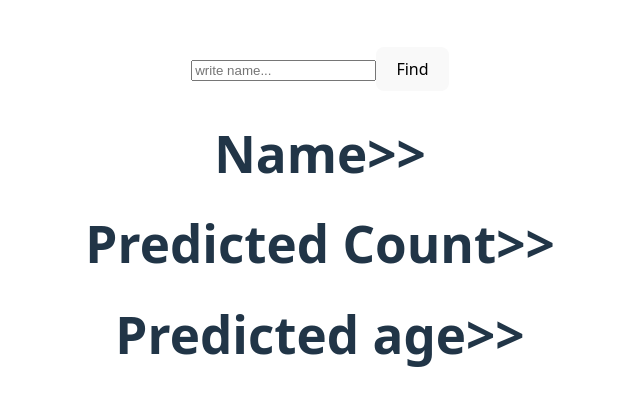
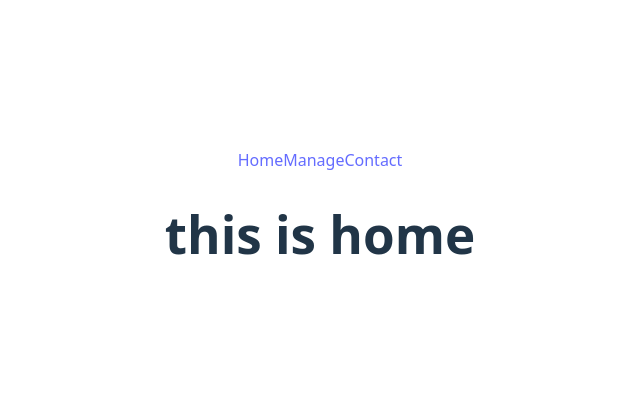
Before and after one commit to Ansharora124/learningreact, a React (Vite) app: page / in a window 1280 px wide. Shown: the part 178-584 px from the top of the page, without its empty margins (320-960 px from the left). Built offline with nearby package versions, Linux system fonts and the light colour scheme.

Commit message:
react router dom

```diff
--- a/package.json
+++ b/package.json
@@ -12,7 +12,8 @@
   "dependencies": {
     "axios": "^1.12.2",
     "react": "^19.1.1",
-    "react-dom": "^19.1.1"
+    "react-dom": "^19.1.1",
+    "react-router-dom": "^7.9.3"
   },
   "devDependencies": {
     "@eslint/js": "^9.33.0",
--- a/src/App.jsx
+++ b/src/App.jsx
@@ -1,43 +1,27 @@
-import { useState } from 'react'
+import './App.css'
+import { BrowserRouter as Router, Routes, Route, Link } from 'react-router-dom'
+import { Home } from './pages/Home'
+import { Contact } from './pages/Contact'
+import { Manage } from './pages/Manage'
 
-import './App.css'
+function App() {
+  return (
+    <div className='App'>
+      <Router>
+        <div>
+     <Link to='/'>Home</Link>
+     <Link to='/Manage'>Manage</Link>
+     <Link to='/Contact'>Contact</Link>
+        </div>
+        <Routes>
+          <Route path='/' element={<Home />} />
+          <Route path='/contact' element={<Contact />} />
+          <Route path='/manage' element={<Manage />} />
+          <Route path='*' element={<h1>404 page not found</h1>}/>
+        </Routes>
+      </Router>
+    </div>
+  )
+}
 
-import axios from 'axios'
-function App() {
-
-  const [name,setName]=useState("");
-
-const [predictAge,setPredictedAge]=useState(null);
-
-
-
-  const fetchData=()=>{
-  axios.get(`https://api.agify.io/?name=${name}`).then((res)=>{
-  setPredictedAge(res.data);
-  });
-};
-
-
-return (
-<div className='App'>
-  <input placeholder='write name...'
-  onChange={(event)=>{
-    setName(event.target.value);
-
-  }}
-/>
-<button onClick={fetchData}>Find</button>
-
-
-<h1>Name>>{predictAge?.name}</h1>
-<h1>Predicted Count>>{predictAge?.count}</h1>
-<h1>Predicted age>>{predictAge?.age}</h1>
-
-</div>
-
-
-);
-
-
-  }
-export default App;
+export default App
--- /dev/null
+++ b/src/pages/Contact.jsx
@@ -0,0 +1,3 @@
+export const Contact=()=>{
+    return <h1>this is contact page</h1>
+}
--- /dev/null
+++ b/src/pages/Home.jsx
@@ -0,0 +1,3 @@
+export const Home=()=>{
+    return <h1>this is home</h1>
+}
--- /dev/null
+++ b/src/pages/Manage.jsx
@@ -0,0 +1,3 @@
+export const Manage=()=>{
+    return <h1>this is manage page</h1>
+}
```
Also changed, not shown: 1 other file (tests, documents, lock files or other folders).
